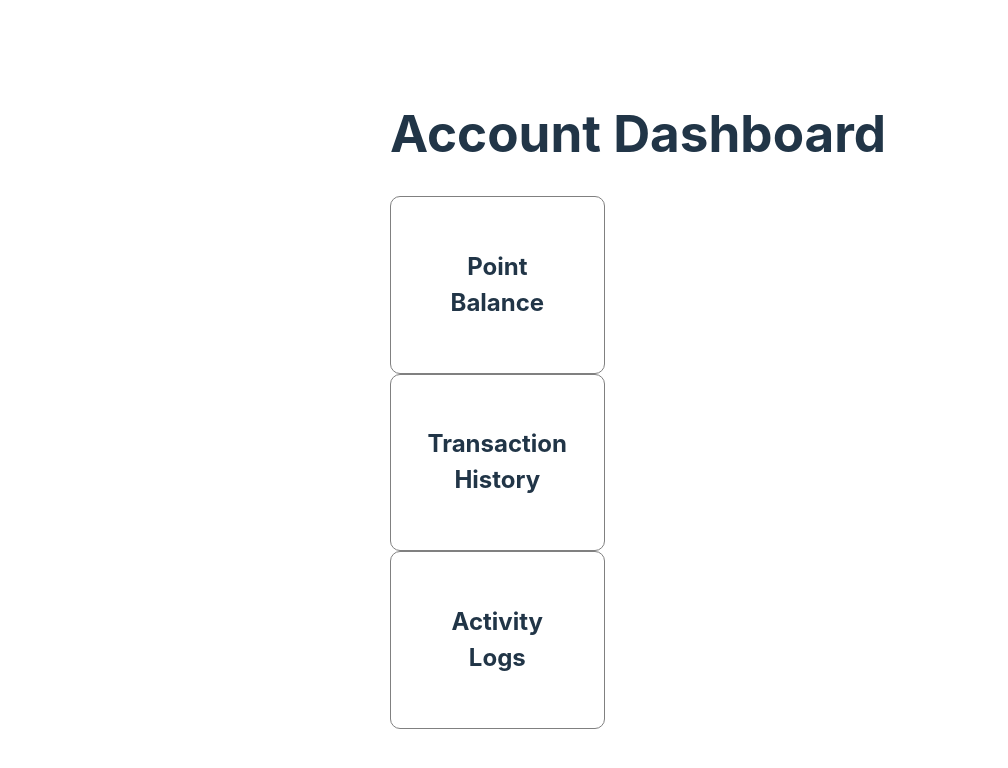
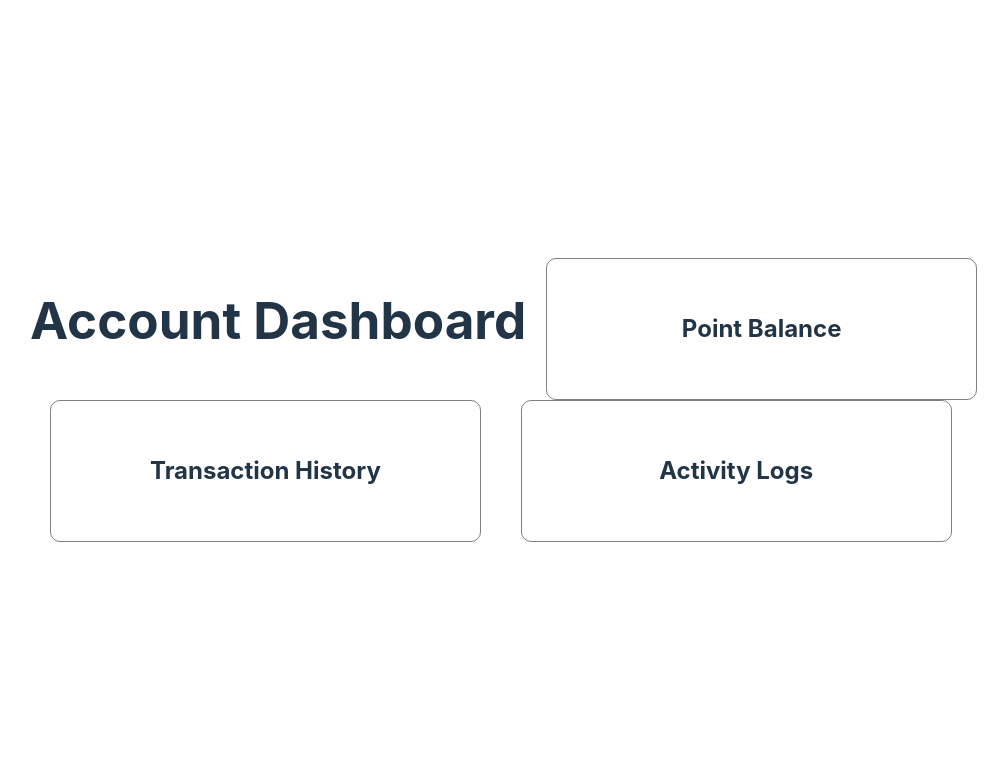
Before and after one commit to ahmadlgohary/ClientAccountHub, a React (Vite) app in the folder Frontend/: page / in a window 1280 px wide. Shown: the top 768 px of the page, without its empty margins (2-1010 px from the left). Built offline with nearby package versions, Linux system fonts and the light colour scheme.

Commit message:
updates dashboard.css

```diff
--- a/Frontend/src/Dashboard.css
+++ b/Frontend/src/Dashboard.css
@@ -1,6 +1,12 @@
+.dashboard {
+    display: flex;
+    flex-wrap: wrap;
+}
+
 .card {
     width: 30%;
     height: 60%;
     border: 1px solid gray;
     border-radius: 10px;
+    margin: 0px 20px 0px 20px;
 }
```
